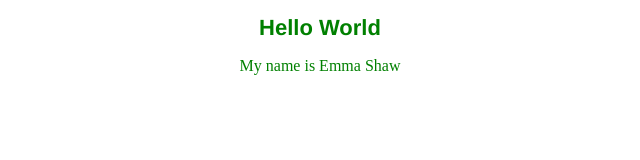
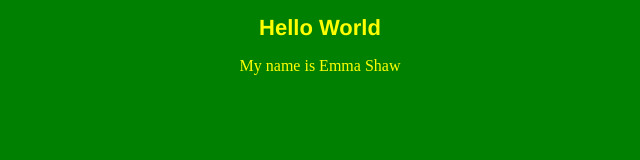
Before and after one commit to es792/web_project, a plain HTML site: page index.html in a window 1280 px wide. Shown: the whole page, without its empty margins (320-960 px from the left). Drawn offline with Linux system fonts and the light colour scheme.

Commit message:
Colour Changes
Changes to colour of text and background

```diff
--- a/css/styles.css
+++ b/css/styles.css
@@ -1,11 +1,14 @@
+body {
+  background-color: green;
+}
 h1 {
-    color:green;
+    color:yellow;
     text-align:center;
     font-family:helvetica;
     font-size: 22px;
 }
 p {
-  color:green;
+  color:yellow;
   text-align: center;
   font-family: serif;
 }
```
Also changed, not shown: 1 other file.
